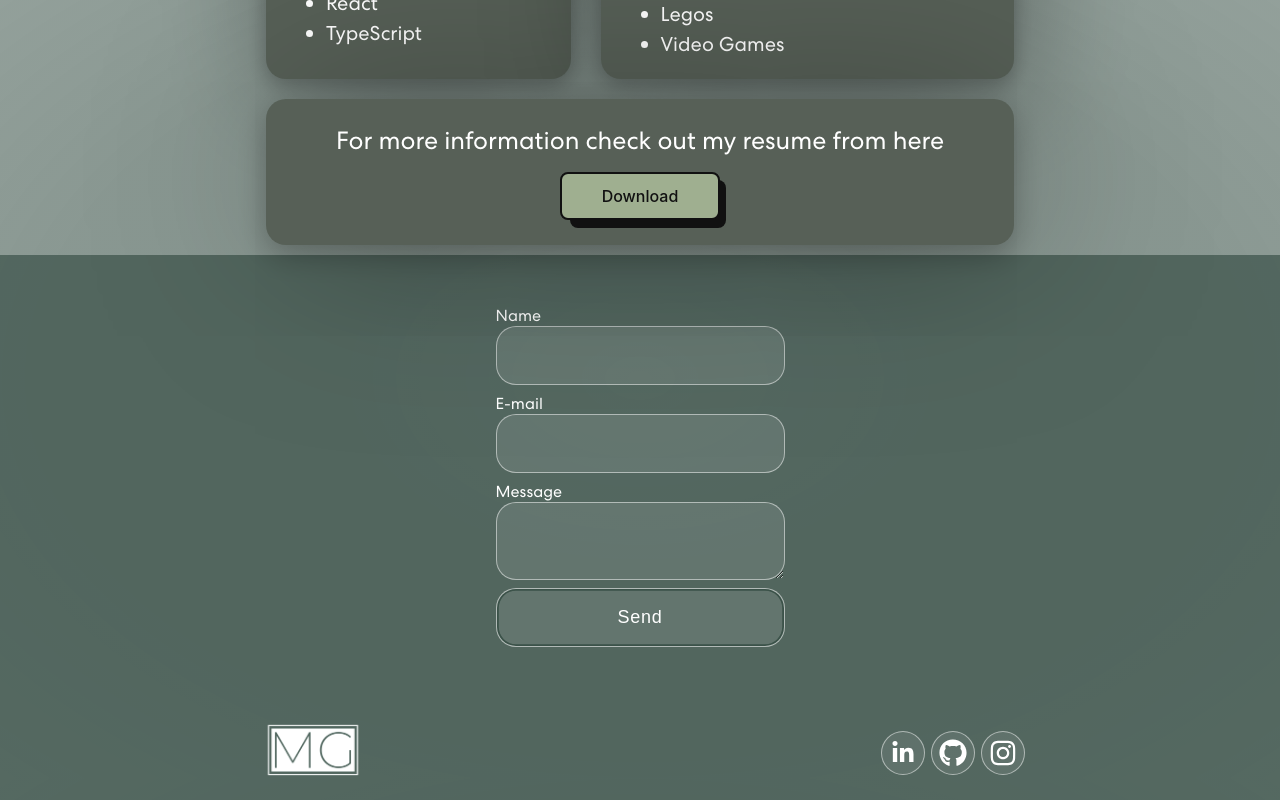
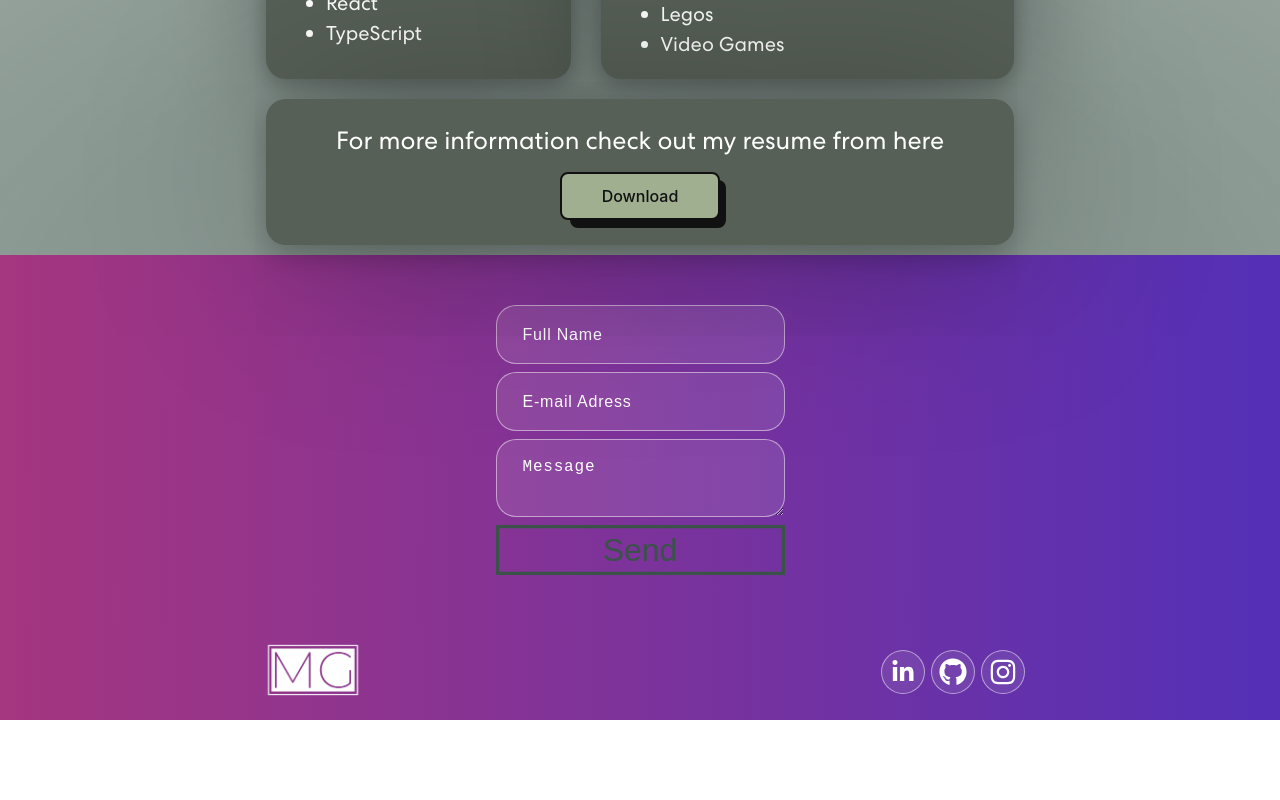
Before and after one commit to Mitimsin/Mitimsin.github.io, a React (Create React App) app: page / in a window 1280 px wide. Shown: the part 3222-4022 px from the top of the page. After the commit the page ends 3942 px from the top, so only its background shows below. Built offline with nearby package versions, Linux system fonts and the light colour scheme.

Commit message:
update contact

```diff
--- a/src/components/Contact.tsx
+++ b/src/components/Contact.tsx
@@ -61,12 +61,23 @@ export const Contact = () => {
   return (
     <section className="contact" id="contact">
       <form ref={form} onSubmit={handleSend} className="contact-form">
-        <label>Name</label>
-        <input type="text" name="user_name" />
-        <label>E-mail</label>
-        <input type="email" name="user_email" />
-        <label>Message</label>
-        <textarea name="user_message" />
+        <input
+          type="text"
+          name="user_name"
+          placeholder="Full Name"
+          className="contact-input-field"
+        />
+        <input
+          type="email"
+          name="user_email"
+          placeholder="E-mail Adress"
+          className="contact-input-field"
+        />
+        <textarea
+          name="user_message"
+          className="contact-input-field"
+          placeholder="Message"
+        />
         <input
           type="submit"
           value={buttonText}
--- a/src/styles/contact.css
+++ b/src/styles/contact.css
@@ -2,7 +2,7 @@
   width: 100%;
   display: flex;
   justify-content: center;
-  background-color: rgba(59, 82, 73, 0.7);
+  background: linear-gradient(90.21deg, #aa367c -5.91%, #4a2fbd 111.58%);
 }
 
 .contact-form {
@@ -11,8 +11,7 @@
   padding: 50px;
 }
 
-.contact form input,
-.contact form textarea {
+.contact-input-field {
   width: 100%;
   background: rgba(255, 255, 255, 0.1);
   border: 1px solid rgba(255, 255, 255, 0.5);
@@ -25,19 +24,17 @@
   letter-spacing: 0.8px;
   transition: 0.3s ease-in-out;
 }
-.contact form input:focus,
-.contact form textarea:focus {
+.contact-input-field:focus {
   background: rgba(255, 255, 255, 1);
   color: #121212;
 }
 
-.contact form textarea::placeholder {
+.contact-input-field::placeholder {
   font-size: 16px;
   font-weight: 400;
   color: #fff;
 }
-
-.contact form textarea:focus::placeholder {
+.contact-input-field:focus::placeholder {
   color: #121212;
   opacity: 0.8;
 }
--- a/src/styles/footer.css
+++ b/src/styles/footer.css
@@ -3,7 +3,7 @@
   display: flex;
   justify-content: space-around;
   align-items: center;
-  background-color: rgba(59, 82, 73, 0.7);
+  background: linear-gradient(90.21deg, #aa367c -5.91%, #4a2fbd 111.58%);
 }
 
 a {
```
